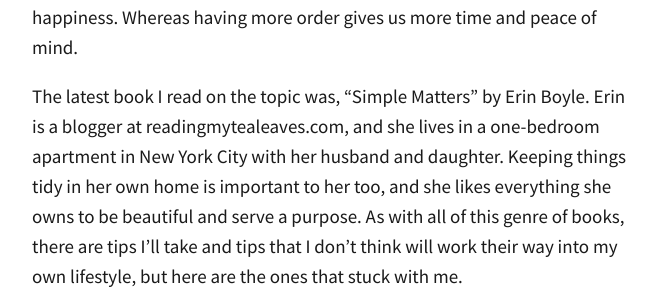
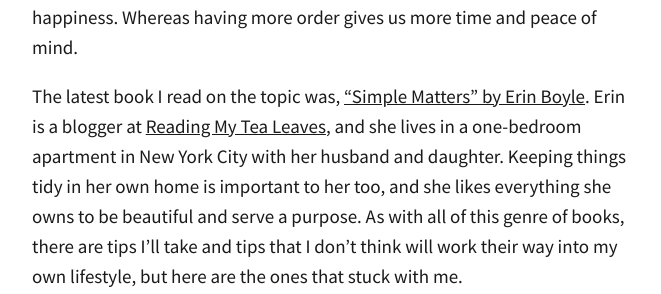
Before and after one commit to totiffany/totiffany.github.io, a Jekyll site: the page built from _posts/2018-11-15-Book-Review: 5-Decluttering-Tips-From-Simple-Matters.md, in a window 1280 px wide and 900 px high, scrolled down 1207 px. Shown: the part 176-470 px from the top of the window, without its empty margins (308-969 px from the left). Built offline with Jekyll 4.4.1, drawn with Linux system fonts in a browser that asks for light colours; our own code applies the rules of GitHub Pages for plain Markdown files; comment, search, counter and statistics services are not loaded.

Commit message:
Update 2018-11-15-Book-Review: 5-Decluttering-Tips-From-Simple-Matters.md

```diff
--- a/_posts/2018-11-15-Book-Review: 5-Decluttering-Tips-From-Simple-Matters.md
+++ b/_posts/2018-11-15-Book-Review: 5-Decluttering-Tips-From-Simple-Matters.md
@@ -13,7 +13,7 @@ About every 6 months or so I pick up a new book to read about organizing and dec
 
 While some of the advice I've read over the years hasn't stuck (ahem... [capsule wardrobes](https://redletterdayblog.com/What-I-Learned-From-Trying-A-Capsule-Wardrobe)), I'd say most of the principals have improved our lives for the better. Keeping our apartment, even down to the closets, cleared out and organized actually makes me feel better. Which makes sense – Studies have shown that more stuff causes us more stress, anxiety, and less happiness. Whereas having more order gives us more time and peace of mind.
 
-The latest book I read on the topic was, "Simple Matters" by Erin Boyle. Erin is a blogger at readingmytealeaves.com, and she lives in a one-bedroom apartment in New York City with her husband and daughter. Keeping things tidy in her own home is important to her too, and she likes everything she owns to be beautiful and serve a purpose. As with all of this genre of books, there are tips I'll take and tips that I don't think will work their way into my own lifestyle, but here are the ones that stuck with me.
+The latest book I read on the topic was, ["Simple Matters" by Erin Boyle](https://www.amazon.com/Simple-Matters-Living-Less-Ending/dp/1419718630/ref=sr_1_1?ie=UTF8&qid=1542350385&sr=8-1&keywords=simple+matters). Erin is a blogger at [Reading My Tea Leaves](https://readingmytealeaves.com/), and she lives in a one-bedroom apartment in New York City with her husband and daughter. Keeping things tidy in her own home is important to her too, and she likes everything she owns to be beautiful and serve a purpose. As with all of this genre of books, there are tips I'll take and tips that I don't think will work their way into my own lifestyle, but here are the ones that stuck with me.
 
 1.  **On giving and accepting gifts**. As Christmastime approaches this advice feels timely. Each year, Brian and I have to approach our wishlists thoughtfully. Not only do we not have a lot of space in our apartment for more stuff, but our gifts need to be able to fit in our luggage on the way home! Erin says when it comes to gift giving, you can't always control what gifts are given to you, but you can be an example when you give gifts. She says to, "... give gifts of the edible, usable, experiential variety that you might also hope to receive."
 
```
